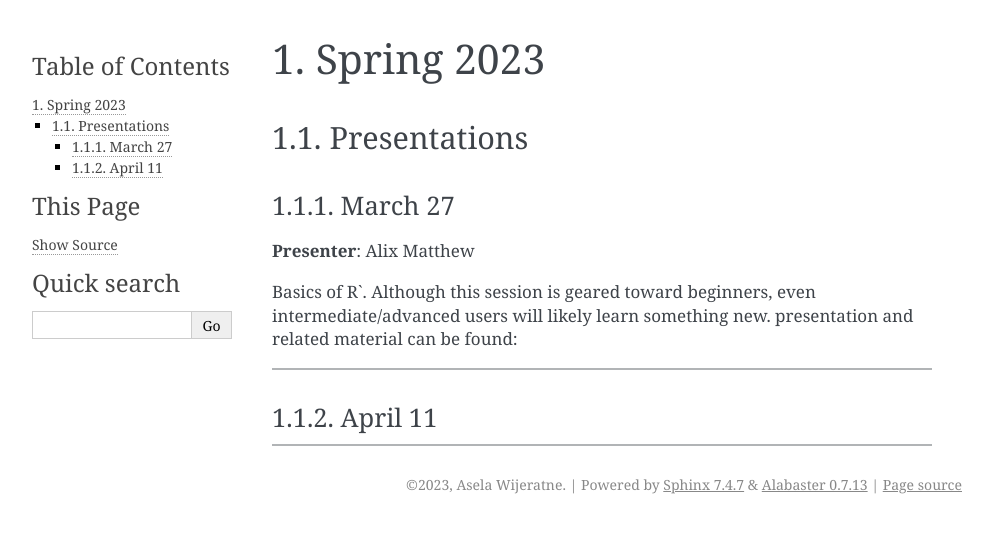
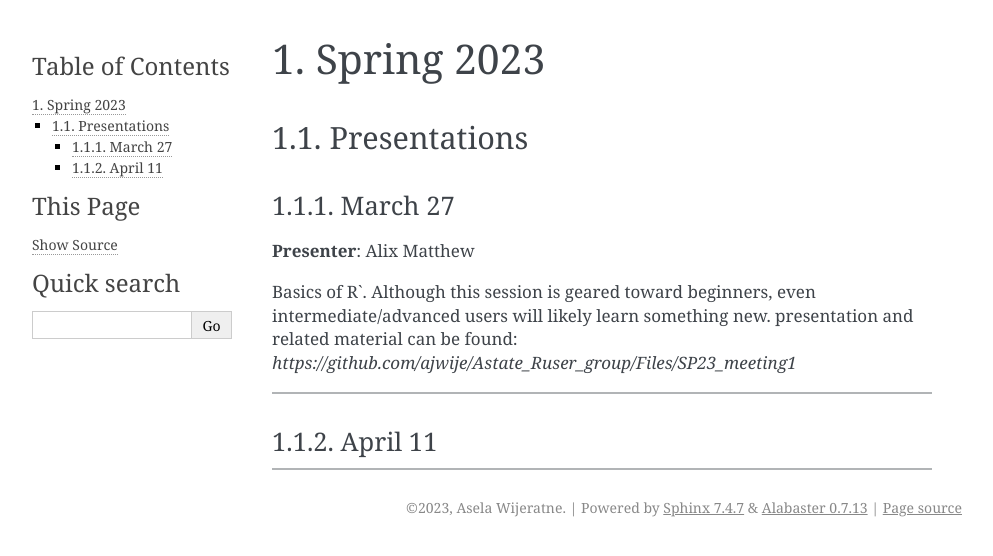
Before and after one commit to ajwije/Astate_Ruser_group, a Sphinx documentation site: the page built from source/week1.rst, in a window 1280 px wide. Shown: the top 556 px of the page, without its empty margins (148-1141 px from the left). Built offline with Sphinx 7.4.7, drawn with Linux system fonts in a browser that asks for light colours; some of the changed lines change nothing that is shown.

Commit message:
spring 23 mod4

```diff
--- a/source/week1.rst
+++ b/source/week1.rst
@@ -21,7 +21,7 @@ March 27
 **Presenter**: Alix Matthew
 
 Basics of R`. Although this session is geared toward beginners, even intermediate/advanced users will likely learn something new.
-presentation and related material can be found:
+presentation and related material can be found: `https://github.com/ajwije/Astate_Ruser_group/Files/SP23_meeting1`
 
 
 ================================
```
Also changed, not shown: 5 other files.
